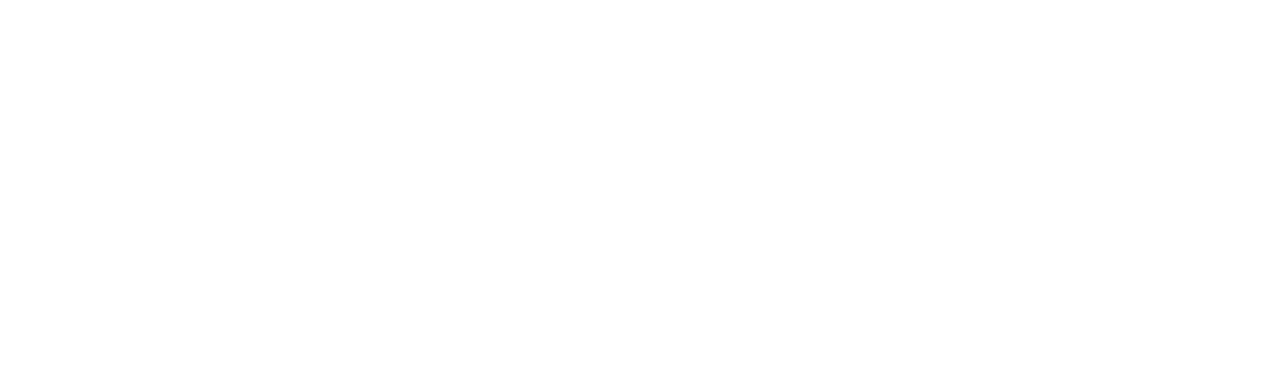
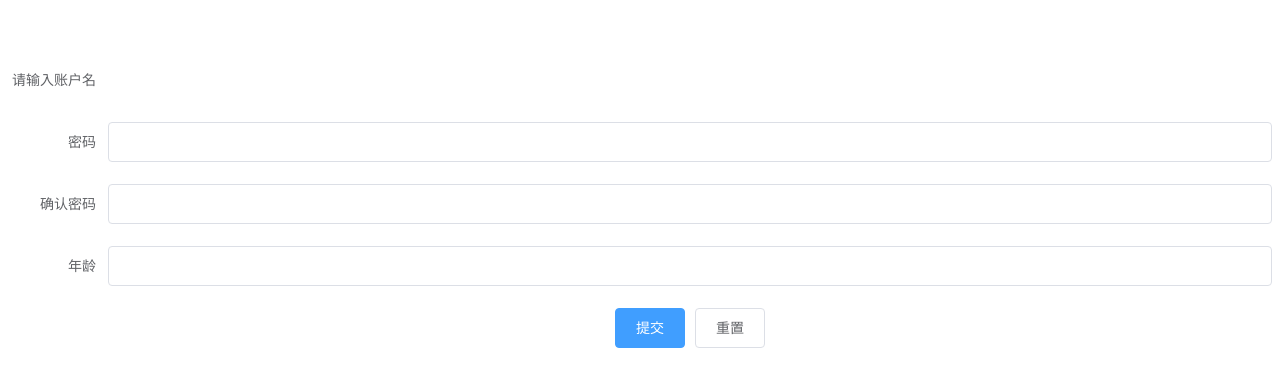
Before and after one commit to Me-Cht/Hotan_Blog, a Vue app in the folder fruitshop/: page /#/register in a window 1280 px wide. Shown: the top 386 px of the page. Built offline with nearby package versions, Linux system fonts and the light colour scheme.

Commit message:
完成登录验证。

```diff
--- a/fruitshop/src/main.js
+++ b/fruitshop/src/main.js
@@ -8,6 +8,7 @@
 import AddFruit from "@/views/fruit/AddFruitView.vue";
 import SearchView from "@/views/fruit/SearchView.vue";
 import Login from "@/views/login/index.vue";
+import register from "@/views/register/index.vue";
 
 Vue.use(ElementUI);
 Vue.use(VueRouter);
@@ -21,7 +22,8 @@
   { path: '/edit/:id', component: EditFruitView },
   { path: '/add', component: AddFruit},
   {path:'/search',component: SearchView},
-  {path:'/login',component: Login}
+  {path:'/login',component: Login},
+  {path: '/register',component: register}
 ];
 
 
--- a/fruitshop/src/views/login/index.vue
+++ b/fruitshop/src/views/login/index.vue
@@ -9,8 +9,13 @@
       </el-form-item>
       <el-form-item>
         <el-button type="primary" @click="handleLogin">登录</el-button>
+
+        <router-link to="/register">
+          <el-button style="margin-left: 50px">注册</el-button>
+        </router-link>
       </el-form-item>
     </el-form>
+
   </div>
 </template>
 
--- /dev/null
+++ b/fruitshop/src/views/register/index.vue
@@ -0,0 +1,98 @@
+<template>
+  <el-form :model="ruleForm" status-icon :rules="rules" ref="ruleForm" label-width="100px" class="demo-ruleForm">
+    <el-form-item label="请输入账户名" prop="name"></el-form-item>
+    <el-form-item label="密码" prop="pass">
+      <el-input type="password" v-model="ruleForm.pass" autocomplete="off"></el-input>
+    </el-form-item>
+    <el-form-item label="确认密码" prop="checkPass">
+      <el-input type="password" v-model="ruleForm.checkPass" autocomplete="off"></el-input>
+    </el-form-item>
+    <el-form-item label="年龄" prop="age">
+      <el-input v-model.number="ruleForm.age"></el-input>
+    </el-form-item>
+    <el-form-item>
+      <el-button type="primary" @click="submitForm('ruleForm')">提交</el-button>
+      <el-button @click="resetForm('ruleForm')">重置</el-button>
+    </el-form-item>
+  </el-form>
+
+
+
+
+</template>
+
+<script>
+export default {
+  data() {
+    var checkAge = (rule, value, callback) => {
+      if (!value) {
+        return callback(new Error('年龄不能为空'));
+      }
+      setTimeout(() => {
+        if (!Number.isInteger(value)) {
+          callback(new Error('请输入数字值'));
+        } else {
+          if (value < 18) {
+            callback(new Error('必须年满18岁'));
+          } else {
+            callback();
+          }
+        }
+      }, 1000);
+    };
+    var validatePass = (rule, value, callback) => {
+      if (value === '') {
+        callback(new Error('请输入密码'));
+      } else {
+        if (this.ruleForm.checkPass !== '') {
+          this.$refs.ruleForm.validateField('checkPass');
+        }
+        callback();
+      }
+    };
+    var validatePass2 = (rule, value, callback) => {
+      if (value === '') {
+        callback(new Error('请再次输入密码'));
+      } else if (value !== this.ruleForm.pass) {
+        callback(new Error('两次输入密码不一致!'));
+      } else {
+        callback();
+      }
+    };
+    return {
+      ruleForm: {
+        name:'',
+        pass: '',
+        checkPass: '',
+        age: ''
+      },
+      rules: {
+        pass: [
+          { validator: validatePass, trigger: 'blur' }
+        ],
+        checkPass: [
+          { validator: validatePass2, trigger: 'blur' }
+        ],
+        age: [
+          { validator: checkAge, trigger: 'blur' }
+        ]
+      }
+    };
+  },
+  methods: {
+    submitForm(formName) {
+      this.$refs[formName].validate((valid) => {
+        if (valid) {
+          alert('submit!');
+        } else {
+          console.log('error submit!!');
+          return false;
+        }
+      });
+    },
+    resetForm(formName) {
+      this.$refs[formName].resetFields();
+    }
+  }
+}
+</script>
```
